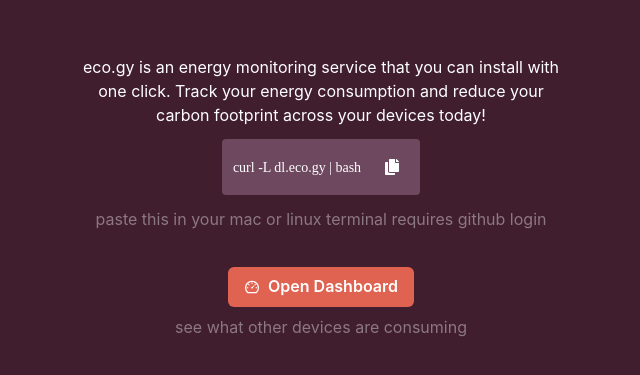
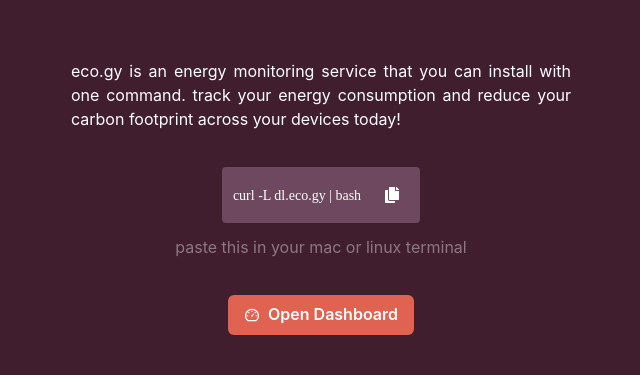
Before and after one commit to eco-gy/eco-gy-app, a React (Vite) app: page / in a window 1280 px wide. Shown: the part 203-578 px from the top of the page, without its empty margins (319-959 px from the left). Built offline with nearby package versions, Linux system fonts and the light colour scheme; a web font is replaced by a local one.

Commit message:
Styling changes to landing page

```diff
--- a/src/components/common/DashBoardButton.tsx
+++ b/src/components/common/DashBoardButton.tsx
@@ -16,9 +16,9 @@
           Open Dashboard
         </Button>
       </Link>
-      <Text color="rgba(255, 255, 255, 0.4)">
+      {/* <Text color="rgba(255, 255, 255, 0.4)">
         see what other devices are consuming
-      </Text>
+      </Text> */}
     </Stack>
   );
 };
--- a/src/pages/WelcomePage.tsx
+++ b/src/pages/WelcomePage.tsx
@@ -6,14 +6,14 @@
 const WelcomePage: FC = () => {
   return (
     <Center height="100vh" flexDirection="column" gap={3}>
-      <Text w={[300, 500]} textAlign="center">
+      <Text w={[300, 500]} textAlign="justify" mb="1.5rem">
         eco.gy is an energy monitoring service that you can install with one
-        click. Track your energy consumption and reduce your carbon footprint
+        command. track your energy consumption and reduce your carbon footprint
         across your devices today!
       </Text>
       <InstallCommand />
       <Text w={[300, 500]} textAlign="center" color="rgba(255, 255, 255, 0.4)">
-        paste this in your mac or linux terminal requires github login
+        paste this in your mac or linux terminal
       </Text>
       <DashBoardButton />
     </Center>
```
